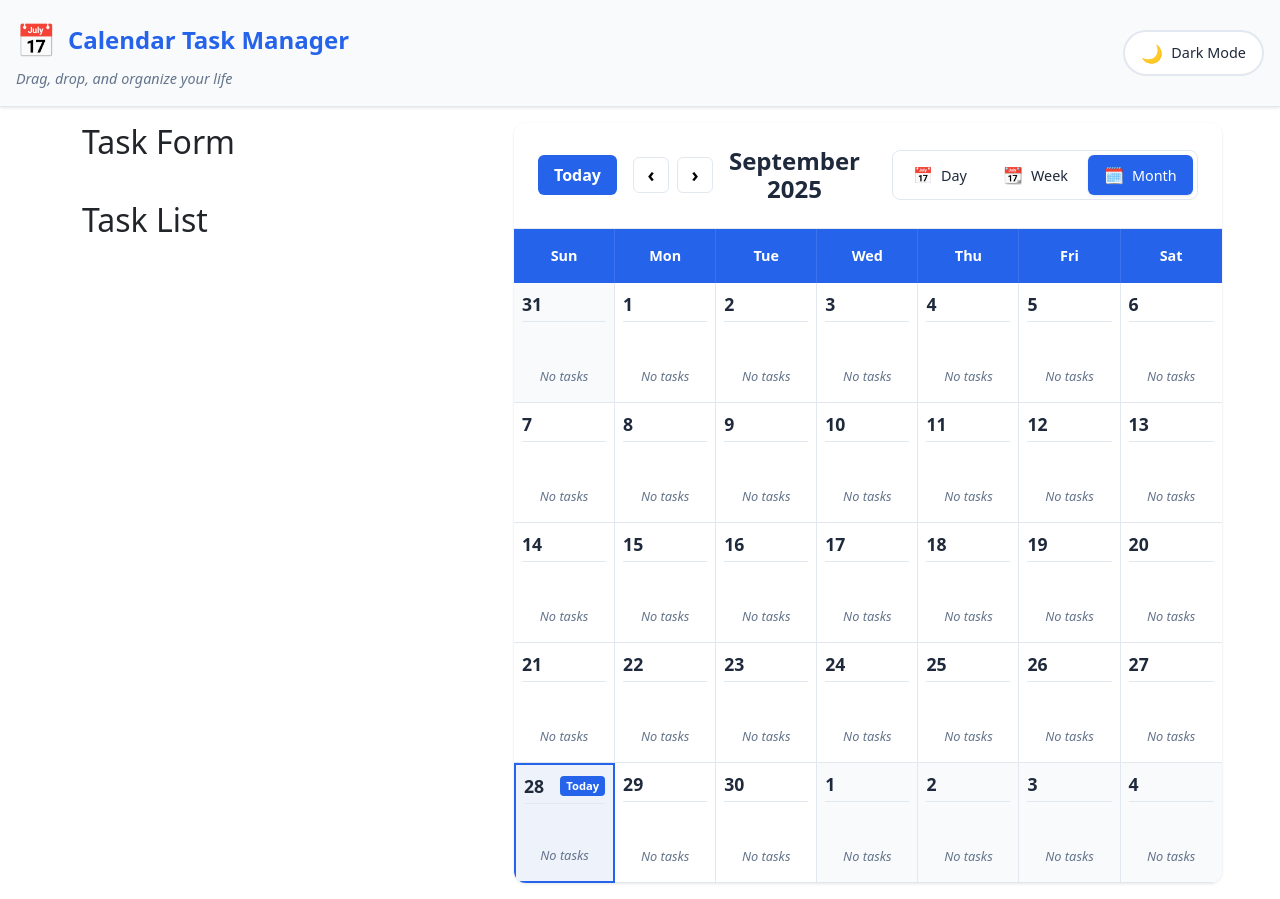
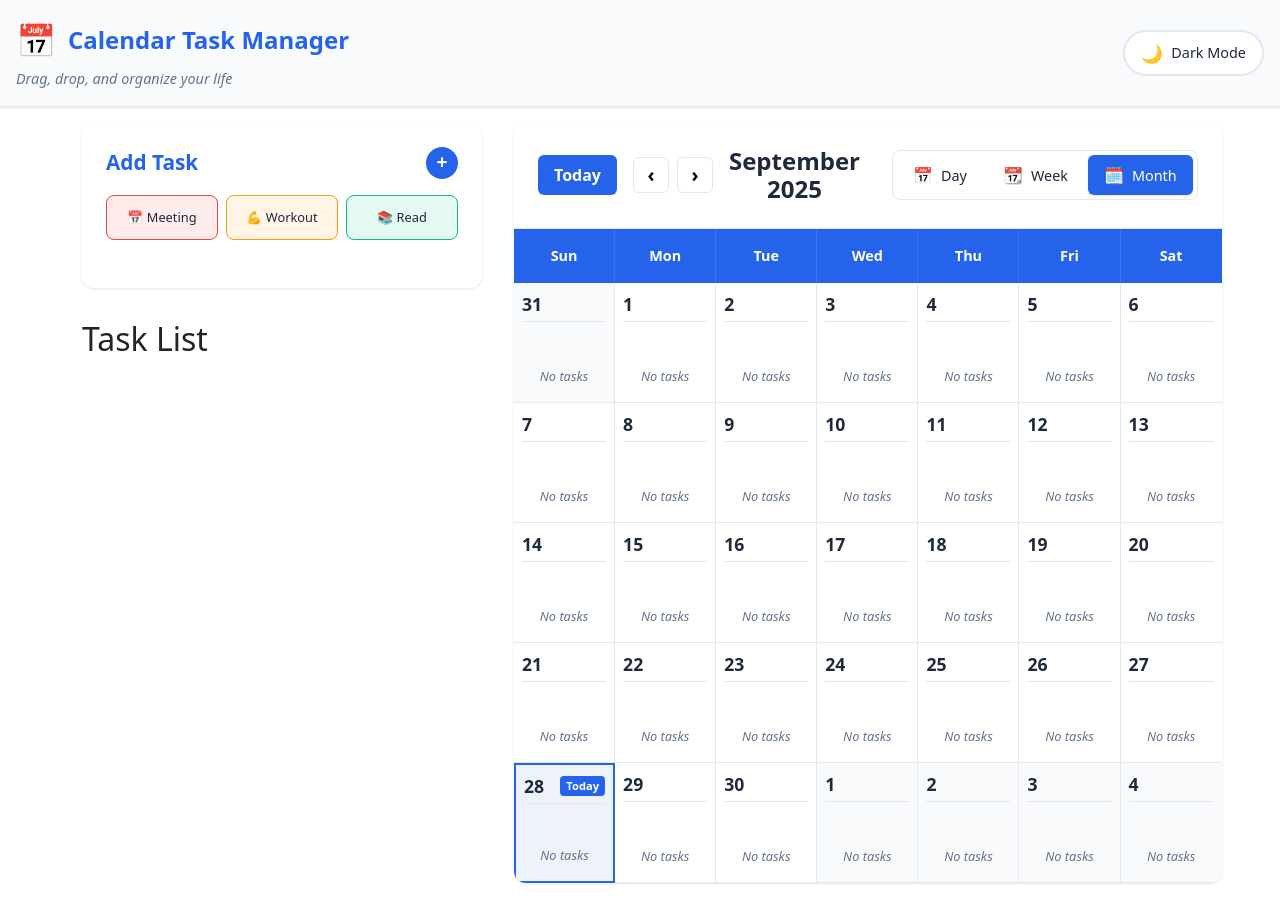
Before and after one commit to refiilwemotaung-cpu/task-manager, a React (Create React App) app: page / in a window 1280 px wide. Built offline with nearby package versions, Linux system fonts and the light colour scheme.

Commit message:
Create TaskForm component with quick add buttons and expandable form

```diff
--- a/src/Components/TaskForm.js
+++ b/src/Components/TaskForm.js
@@ -1,12 +1,171 @@
-import React from "react";
+import React, { useState } from "react";
+import { useTasks } from "../Contexts/TaskContext";
+import { useTheme } from "../Contexts/ThemeContext";
+import { formatDate } from "../Utils/calendarUtils";
+import "../Styles/TaskForm.css";
 
 const TaskForm = () => {
+  const { addTask } = useTasks();
+  const { isDarkMode } = useTheme();
+  const [formData, setFormData] = useState({
+    title: "",
+    description: "",
+    priority: "medium",
+    dueDate: formatDate(new Date()),
+  });
+  const [isExpanded, setIsExpanded] = useState(false);
+
+  const handleSubmit = (e) => {
+    e.preventDefault();
+    if (!formData.title.trim()) return;
+
+    addTask({
+      ...formData,
+      title: formData.title.trim(),
+      description: formData.description.trim(),
+    });
+
+    // Reset form but keep the date
+    setFormData({
+      title: "",
+      description: "",
+      priority: "medium",
+      dueDate: formData.dueDate, // Keep the same date for quick adding
+    });
+
+    // Collapse form after submission
+    setIsExpanded(false);
+  };
+
+  const handleChange = (e) => {
+    setFormData({
+      ...formData,
+      [e.target.name]: e.target.value,
+    });
+  };
+
+  const handleQuickAdd = (title, priority = "medium") => {
+    addTask({
+      title,
+      description: "",
+      priority,
+      dueDate: formatDate(new Date()),
+    });
+  };
+
   return (
-    <div>
-      <h2>Task Form</h2>
-      {/* Your form content */}
-    </div>
+    <section className="task-form-section">
+      <div className="form-container">
+        <div className="form-header">
+          <h2>Add Task</h2>
+          <button
+            type="button"
+            className={`expand-btn ${isExpanded ? "expanded" : ""}`}
+            onClick={() => setIsExpanded(!isExpanded)}
+          >
+            {isExpanded ? "−" : "+"}
+          </button>
+        </div>
+
+        {/* Quick Add Buttons */}
+        <div className="quick-add-buttons">
+          <button
+            onClick={() => handleQuickAdd("Meeting", "high")}
+            className="quick-btn high"
+          >
+            📅 Meeting
+          </button>
+          <button
+            onClick={() => handleQuickAdd("Workout", "medium")}
+            className="quick-btn medium"
+          >
+            💪 Workout
+          </button>
+          <button
+            onClick={() => handleQuickAdd("Read", "low")}
+            className="quick-btn low"
+          >
+            📚 Read
+          </button>
+        </div>
+
+        {isExpanded && (
+          <form onSubmit={handleSubmit} className="task-form">
+            <div className="form-group">
+              <label htmlFor="title">Task Title *</label>
+              <input
+                type="text"
+                id="title"
+                name="title"
+                value={formData.title}
+                onChange={handleChange}
+                placeholder="What needs to be done?"
+                required
+                className="form-input"
+                autoFocus
+              />
+            </div>
+
+            <div className="form-group">
+              <label htmlFor="description">Description</label>
+              <textarea
+                id="description"
+                name="description"
+                value={formData.description}
+                onChange={handleChange}
+                placeholder="Add details (optional)"
+                rows="3"
+                className="form-textarea"
+              />
+            </div>
+
+            <div className="form-row">
+              <div className="form-group">
+                <label htmlFor="priority">Priority</label>
+                <select
+                  id="priority"
+                  name="priority"
+                  value={formData.priority}
+                  onChange={handleChange}
+                  className="form-select"
+                >
+                  <option value="low">Low</option>
+                  <option value="medium">Medium</option>
+                  <option value="high">High</option>
+                </select>
+              </div>
+
+              <div className="form-group">
+                <label htmlFor="dueDate">Due Date</label>
+                <input
+                  type="date"
+                  id="dueDate"
+                  name="dueDate"
+                  value={formData.dueDate}
+                  onChange={handleChange}
+                  className="form-input"
+                />
+              </div>
+            </div>
+
+            <div className="form-actions">
+              <button type="submit" className="submit-btn">
+                <span className="btn-icon">+</span>
+                Add Task
+              </button>
+              <button
+                type="button"
+                onClick={() => setIsExpanded(false)}
+                className="cancel-btn"
+              >
+                Cancel
+              </button>
+            </div>
+          </form>
+        )}
+      </div>
+    </section>
   );
 };
 
-export default TaskForm; // Make sure this line exists
+export default TaskForm;
--- a/src/Styles/TaskForm.css
+++ b/src/Styles/TaskForm.css
@@ -0,0 +1,265 @@
+.task-form-section {
+  background: var(--card-color);
+  border-radius: 12px;
+  box-shadow: var(--shadow);
+  overflow: hidden;
+}
+
+.form-container {
+  padding: 1.5rem;
+}
+
+.form-header {
+  display: flex;
+  justify-content: space-between;
+  align-items: center;
+  margin-bottom: 1rem;
+}
+
+.form-header h2 {
+  color: var(--primary-color);
+  margin: 0;
+  font-size: 1.3rem;
+  font-weight: 600;
+}
+
+.expand-btn {
+  background: var(--primary-color);
+  color: white;
+  border: none;
+  width: 32px;
+  height: 32px;
+  border-radius: 50%;
+  display: flex;
+  align-items: center;
+  justify-content: center;
+  cursor: pointer;
+  font-size: 1.2rem;
+  font-weight: bold;
+  transition: all 0.3s ease;
+}
+
+.expand-btn:hover {
+  background: var(--secondary-color);
+  transform: scale(1.1);
+}
+
+.quick-add-buttons {
+  display: grid;
+  grid-template-columns: repeat(3, 1fr);
+  gap: 0.5rem;
+  margin-bottom: 1.5rem;
+}
+
+.quick-btn {
+  background: var(--surface-color);
+  border: 1px solid var(--border-color);
+  border-radius: 8px;
+  padding: 0.75rem 0.5rem;
+  cursor: pointer;
+  transition: all 0.3s ease;
+  font-size: 0.8rem;
+  font-weight: 500;
+  color: var(--text-color);
+}
+
+.quick-btn:hover {
+  transform: translateY(-2px);
+  box-shadow: var(--shadow);
+}
+
+.quick-btn.high {
+  border-color: var(--error-color);
+  background: rgba(239, 68, 68, 0.1);
+}
+
+.quick-btn.medium {
+  border-color: var(--warning-color);
+  background: rgba(245, 158, 11, 0.1);
+}
+
+.quick-btn.low {
+  border-color: var(--success-color);
+  background: rgba(16, 185, 129, 0.1);
+}
+
+.task-form {
+  display: flex;
+  flex-direction: column;
+  gap: 1.5rem;
+  animation: slideDown 0.3s ease;
+}
+
+@keyframes slideDown {
+  from {
+    opacity: 0;
+    transform: translateY(-10px);
+  }
+  to {
+    opacity: 1;
+    transform: translateY(0);
+  }
+}
+
+.form-group {
+  display: flex;
+  flex-direction: column;
+}
+
+.form-group label {
+  font-weight: 500;
+  margin-bottom: 0.5rem;
+  color: var(--text-color);
+  font-size: 0.9rem;
+}
+
+.form-input,
+.form-textarea,
+.form-select {
+  padding: 0.75rem;
+  border: 2px solid var(--border-color);
+  border-radius: 8px;
+  background: var(--background-color);
+  color: var(--text-color);
+  font-size: 1rem;
+  transition: all 0.3s ease;
+  font-family: inherit;
+}
+
+.form-input:focus,
+.form-textarea:focus,
+.form-select:focus {
+  outline: none;
+  border-color: var(--primary-color);
+  box-shadow: 0 0 0 3px rgba(37, 99, 235, 0.1);
+}
+
+.form-textarea {
+  resize: vertical;
+  min-height: 80px;
+}
+
+.form-row {
+  display: grid;
+  grid-template-columns: 1fr 1fr;
+  gap: 1rem;
+}
+
+.form-actions {
+  display: flex;
+  gap: 1rem;
+}
+
+.submit-btn {
+  background: var(--primary-color);
+  color: white;
+  border: none;
+  padding: 1rem 1.5rem;
+  border-radius: 8px;
+  font-size: 1rem;
+  font-weight: 600;
+  cursor: pointer;
+  transition: all 0.3s ease;
+  display: flex;
+  align-items: center;
+  gap: 0.5rem;
+  flex: 1;
+  justify-content: center;
+}
+
+.submit-btn:hover {
+  background: var(--secondary-color);
+  transform: translateY(-2px);
+  box-shadow: 0 4px 12px rgba(37, 99, 235, 0.3);
+}
+
+.cancel-btn {
+  background: var(--surface-color);
+  color: var(--text-color);
+  border: 1px solid var(--border-color);
+  padding: 1rem 1.5rem;
+  border-radius: 8px;
+  font-size: 1rem;
+  font-weight: 500;
+  cursor: pointer;
+  transition: all 0.3s ease;
+  flex: 1;
+}
+
+.cancel-btn:hover {
+  background: var(--border-color);
+}
+
+.btn-icon {
+  font-size: 1.2rem;
+  font-weight: bold;
+}
+
+/* Smart Watch */
+@media (max-width: 240px) {
+  .form-container {
+    padding: 1rem;
+  }
+
+  .form-header h2 {
+    font-size: 1.1rem;
+  }
+
+  .expand-btn {
+    width: 28px;
+    height: 28px;
+    font-size: 1rem;
+  }
+
+  .quick-add-buttons {
+    grid-template-columns: 1fr;
+    gap: 0.25rem;
+  }
+
+  .quick-btn {
+    padding: 0.5rem 0.25rem;
+    font-size: 0.7rem;
+  }
+
+  .task-form {
+    gap: 1rem;
+  }
+
+  .form-row {
+    grid-template-columns: 1fr;
+    gap: 0.5rem;
+  }
+
+  .form-input,
+  .form-textarea,
+  .form-select {
+    padding: 0.5rem;
+    font-size: 0.9rem;
+  }
+
+  .form-actions {
+    flex-direction: column;
+    gap: 0.5rem;
+  }
+
+  .submit-btn,
+  .cancel-btn {
+    padding: 0.75rem 1rem;
+    font-size: 0.9rem;
+  }
+}
+
+/* Mobile */
+@media (max-width: 768px) {
+  .form-container {
+    padding: 1.25rem;
+  }
+
+  .quick-add-buttons {
+    grid-template-columns: repeat(3, 1fr);
+  }
+
+  .form-row {
+    grid-template-columns: 1fr;
+  }
+}
```
